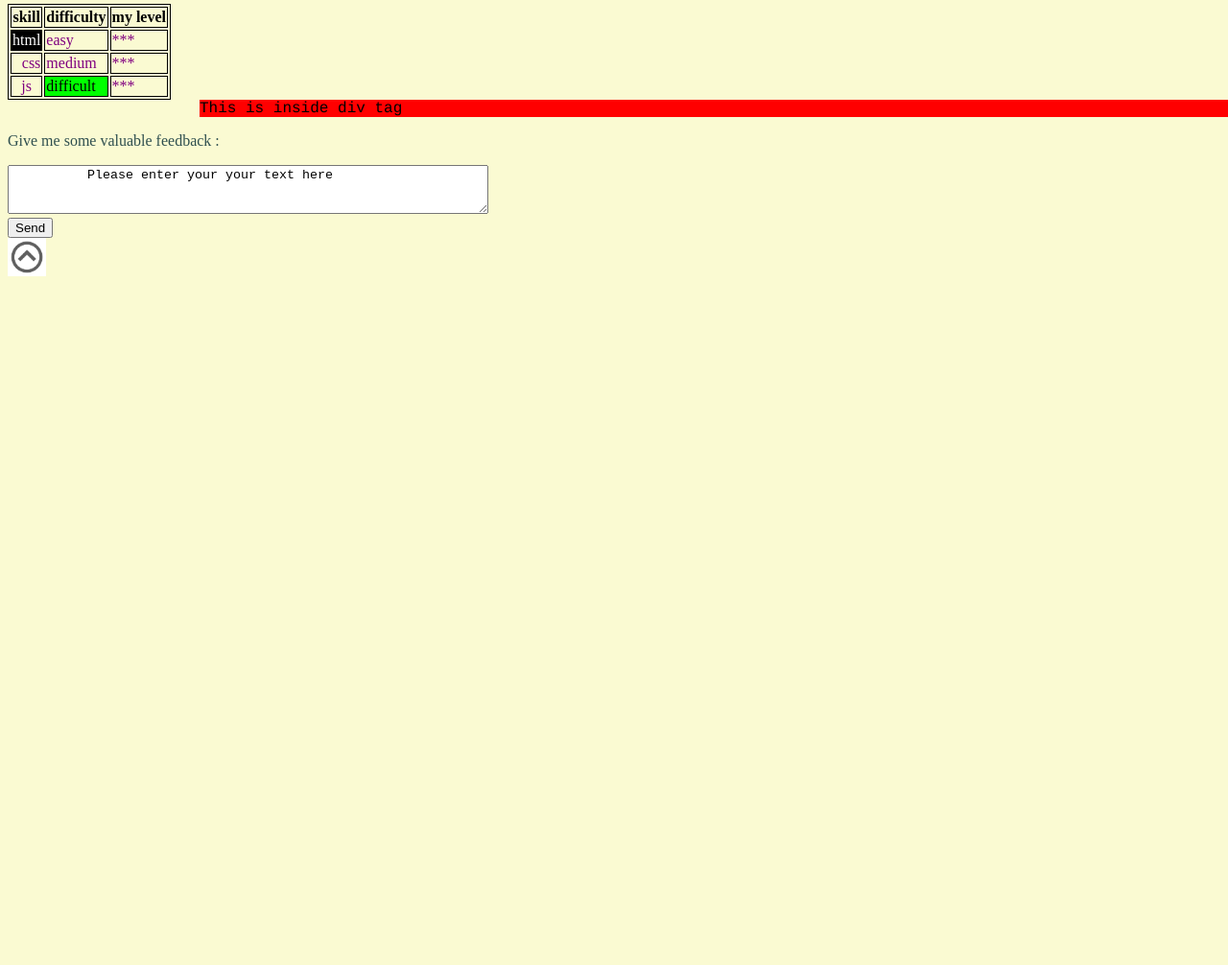
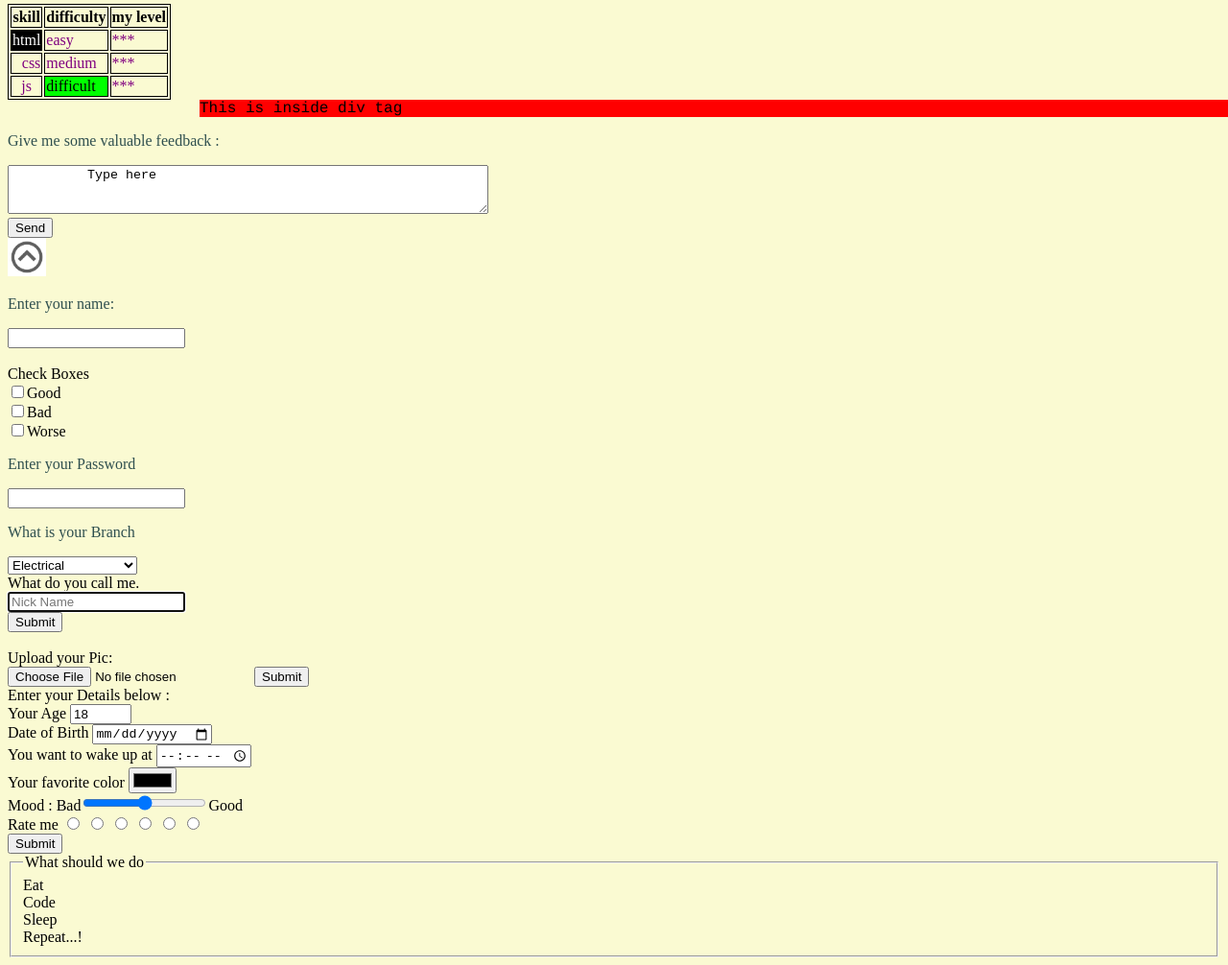
Before and after one commit to KSanjayReddy/KSanjayReddy.github.io, a plain HTML site: page index.html in a window 1280 px wide. Shown: the part 1607-2613 px from the top of the page at 96% size. Before the commit the page ends 1907 px from the top, so only its background shows below. Drawn offline with Linux system fonts and the light colour scheme.

Commit message:
modified]

```diff
--- a/index.html
+++ b/index.html
@@ -96,7 +96,7 @@
     <h3 class="sclass">Used a class in html</h3>
     <p class="abc xyz"> Multiple class</p>
 
-    <p style="text-allign:right">
+    <p style="text-align:right">
         Right
     </p>
 
@@ -121,13 +121,74 @@
     <form action="" method="get">
       <p>Give me some valuable feedback :</p>
       <textarea rows="3" cols="60" name="feedback">
-          Please enter your your text here
+          Type here
       </textarea>
       <br>
       <input type="submit" value="Send">
     </form>
     <a href="#here"><img src="top.png" height="40"></a>
 
+    <form class="" action="index.html" method="post">
+      <p>Enter your name:</p>
+      <input type="text" name="feedback"><br><br>
+      Check Boxes <br>
+      <input type="checkbox" name="items" value="Good">Good<br>
+      <input type="checkbox" name="items" value="Bad">Bad<br>
+      <input type="checkbox" name="items" value="Worse">Worse<br>
+   </form>
+
+    <form>
+      <p>Enter your Password</p>
+      <input type="password" name"password"><br>
+    </form>
+
+    <form >
+      <p>What is your Branch</p>
+      <select name="branch">
+        <option value="a">Electrical</option>
+        <option value="b">Mechanical</option>
+        <option value="c">Civil</option>
+        <option value="d">COmputer Science</option>
+        <option value="e">Electronics<option>
+
+      </select>
+    </form>
+          What do you call me. <br>
+        <input type="text" placeholder="Nick Name" autofocus required><br>
+        <input type="submit" name="Submit" >
+
+      <form class="" action="index.html" method="post" enctype="multipart/form-data">
+          <br>Upload your Pic: <br>
+        <input type="file" name="ftoupload">
+        <input type="Submit" name="Submit">
+      </form>
+
+      <form action="index.html" method="post">
+        Enter your Details below : <br>
+          <label for="Age">Your Age</label>
+          <input type="number" min="0" max="100" step="1" value="18" required ><br>
+          <label for="Birthday">Date of Birth</label>
+          <input type="date" name="birthday"> <br>
+          <label for="wake">You want to wake up at </label>
+          <input type="time"> <br>
+          <label for="color">Your favorite color </label>
+          <input type="color">   <br>
+          <label for="Mood">Mood  :</label>
+          Bad<input type="range" min="0" max="100" step="1" value="50">Good
+          <br>  Rate me
+        <input type="radio">
+        <input type="radio">
+        <input type="radio">
+        <input type="radio">
+        <input type="radio">
+        <input type="radio"> <br>
+        <input type="submit" value="Submit"> <br>
+      </form>
+      <fieldset>
+      <legend> What should we do</legend>
+      Eat <br> Code <br> Sleep <br> Repeat...!
+      </fieldset>
+
 
   </body>
 </html>
```
